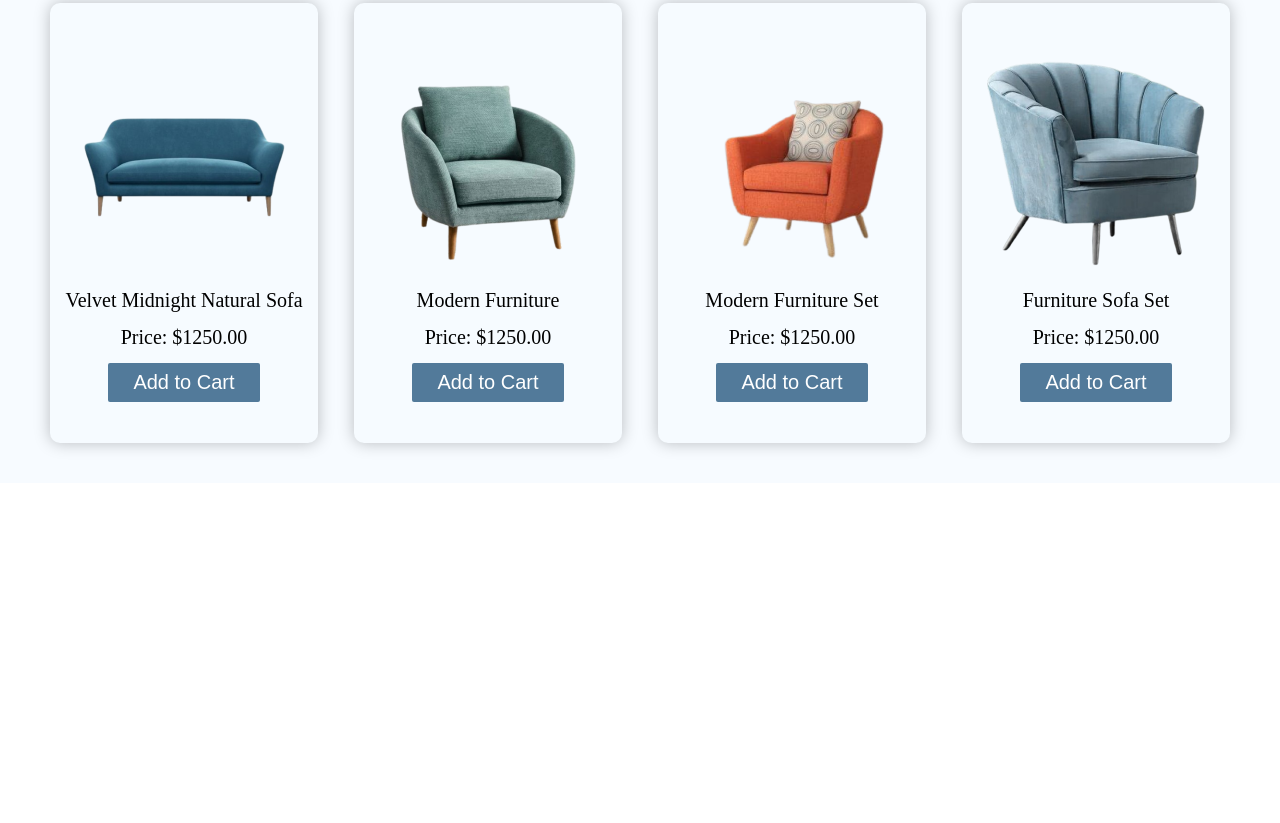
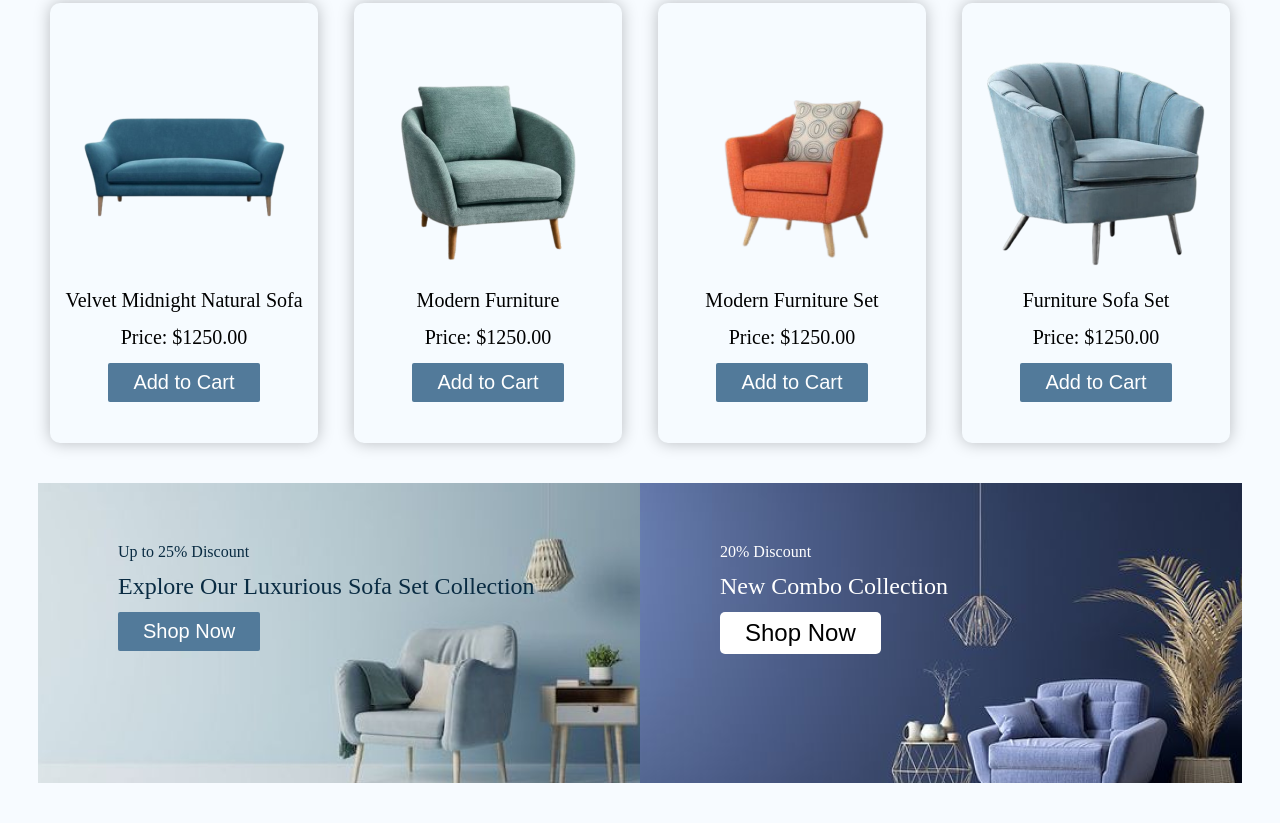
Before and after one commit to shihab103/Furniture-site, a plain HTML site: page index.html in a window 1280 px wide. Shown: the part 1616-2439 px from the top of the page. Before the commit the page ends 2099 px from the top, so only its background shows below. Drawn offline with Linux system fonts and the light colour scheme; a web font is replaced by a local one.

Commit message:
discount section

```diff
--- /dev/null
+++ b/discount.css
@@ -0,0 +1,51 @@
+.discount{
+    height: 340px;
+    margin: 0 auto;
+    display: grid;
+    grid-template-columns: repeat(2,1fr);
+    background: rgb(247, 251, 255);
+    padding: 0 38px;
+    padding-bottom: 40px;
+}
+.first{
+    background-image:url('assets/Rectangle\ 3.png');
+    background-repeat: no-repeat;
+    background-position: center;
+    padding-left: 80px;
+    padding-top: 60px;
+}
+.second{
+    background-image:url('assets/Rectangle\ 3\ \(1\).png');
+    background-repeat: no-repeat;
+    background-position: center;
+    padding-left: 80px;
+    padding-top: 60px;
+}
+.first h1,.second h1{
+    font-size: 24px;
+    font-weight: 500;
+    line-height: 31px;
+    padding: 10px 0;
+}
+.first h3,.second h3{
+    font-size: 16px;
+    font-weight: 500;
+}
+.first h1,.first h3{
+    color: rgb(9, 43, 66);
+}
+.second h1,.second h3{
+    color: #fff;
+}
+
+/* responsive section */
+@media screen and (max-width:576px){
+    .discount{
+        grid-template-columns: 1fr;
+        gap:15px;
+        padding: 40px 20px;
+    }
+    .first,.second{
+        padding: 30px;
+    }
+}
--- a/index.html
+++ b/index.html
@@ -7,6 +7,7 @@
     <!-- link css -->
      <link rel="stylesheet" href="style.css">
      <link rel="stylesheet" href="popular_section.css">
+     <link rel="stylesheet" href="discount.css">
      <!-- google font -->
      <link rel="preconnect" href="https://fonts.googleapis.com">
      <link rel="preconnect" href="https://fonts.gstatic.com" crossorigin>
@@ -55,7 +56,7 @@
 
             <div class="txt">
                 <h1>Elevate Your Home Decor with Our Premium Furniture Collection</h1>
-                <button class="btn-primary">Contact Us</button>
+                <button class="btn-secondary">Contact Us</button>
             </div>
         </div>
     </section>
@@ -132,6 +133,8 @@
         </div>
     </section>
 
+    <!-- latest section -->
+
     <section>
         <div class="popular-section mx-width">
             <div id="popular">
@@ -167,5 +170,22 @@
         </div>
     </section>
 
+    <!-- discount section -->
+
+    <section class="discount-section">
+        <div class="discount mx-width">
+            <div class="first">
+                <h3>Up to 25% Discount</h3>
+                <h1>Explore Our Luxurious Sofa Set Collection</h1>
+                <button class="btn-primary">Shop Now</button>
+            </div>
+            <div class="second">
+                <h3>20% Discount</h3>
+                <h1>New Combo Collection</h1>
+                <button class="btn-secondary">Shop Now</button>
+            </div>
+        </div>
+    </section>
+
 </body>
 </html>
--- a/style.css
+++ b/style.css
@@ -10,13 +10,23 @@ body{
 .mx-width{
     max-width: 1440px;
 }
-.btn-primary{
-    padding: 10px 25px;
+.btn-secondary{
+    padding: 7px 25px;
     background: #fff;
     border-radius: 5px;
     border: none;
     font-size: 24px;
     font-weight: 500;
+    cursor: pointer;
+}
+.btn-primary{
+    border-radius: 2px;
+    color: #fff;
+    background: rgb(82, 122, 154);
+    font-size: 20px;
+    font-weight: 400;
+    border: none;
+    padding: 8px 25px;
     cursor: pointer;
 }
 /* hero section */
```
